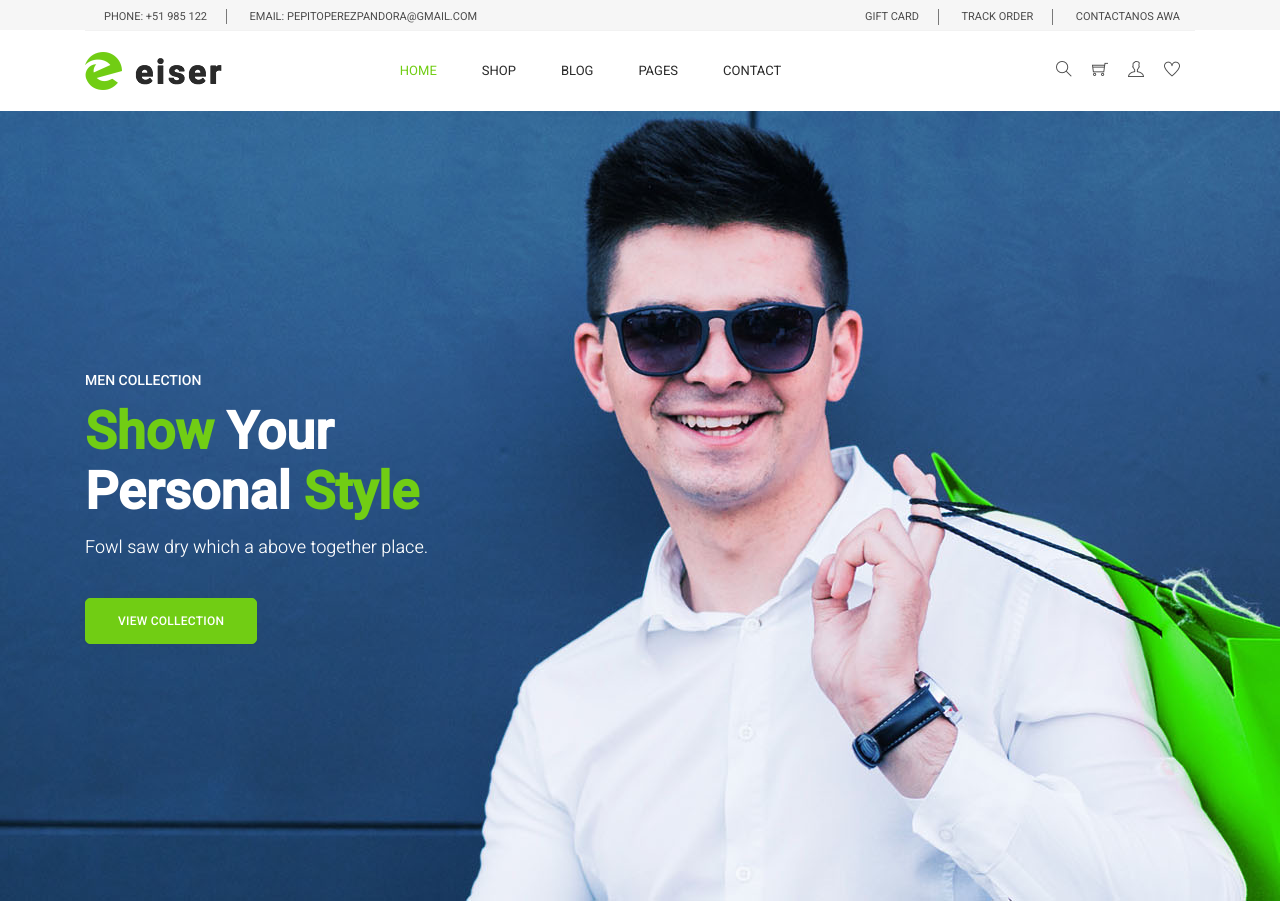
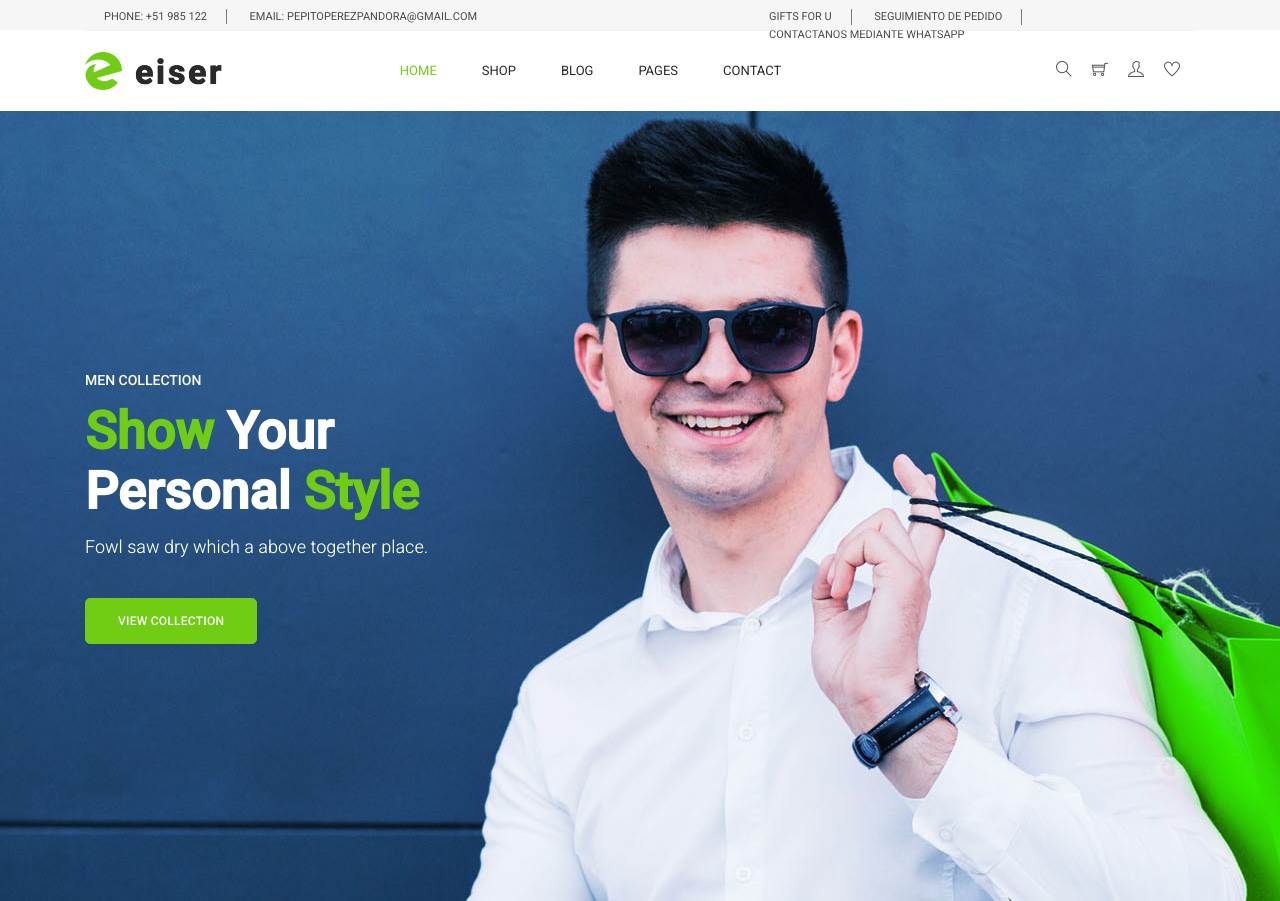
Before and after one commit to menafan/Lab01, a plain HTML site: page index.html in a window 1280 px wide. Shown: the top 901 px of the page. Drawn offline with Linux system fonts and the light colour scheme.

Commit message:
cambio de header menu

```diff
--- a/index.html
+++ b/index.html
@@ -40,17 +40,17 @@
               <ul class="right_side">
                 <li>
                   <a href="cart.html">
-                    gift card
+                    Gifts for u
                   </a>
                 </li>
                 <li>
                   <a href="tracking.html">
-                    track order
+                    Seguimiento de pedido
                   </a>
                 </li>
                 <li>
                   <a href="contact.html">
-                    Contactanos awa
+                    Contactanos mediante Whatsapp
                   </a>
                 </li>
               </ul>
```
